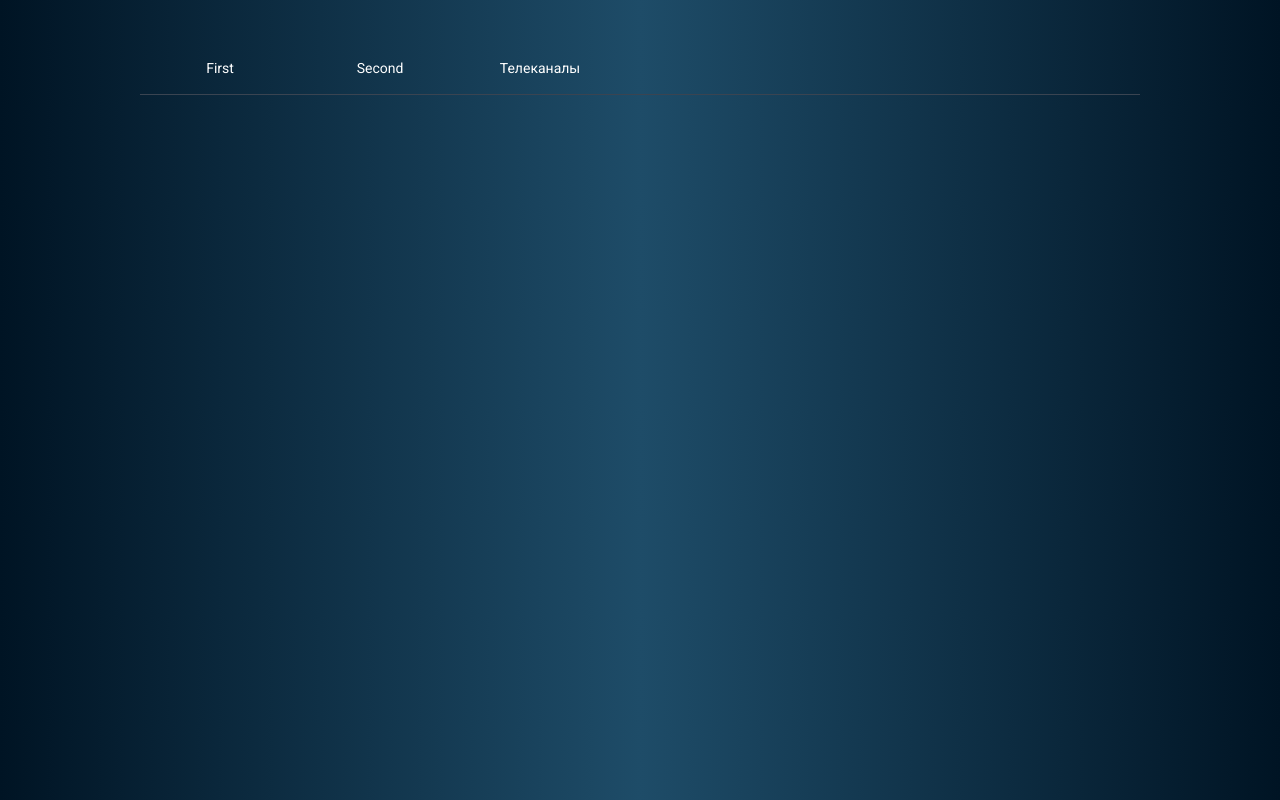
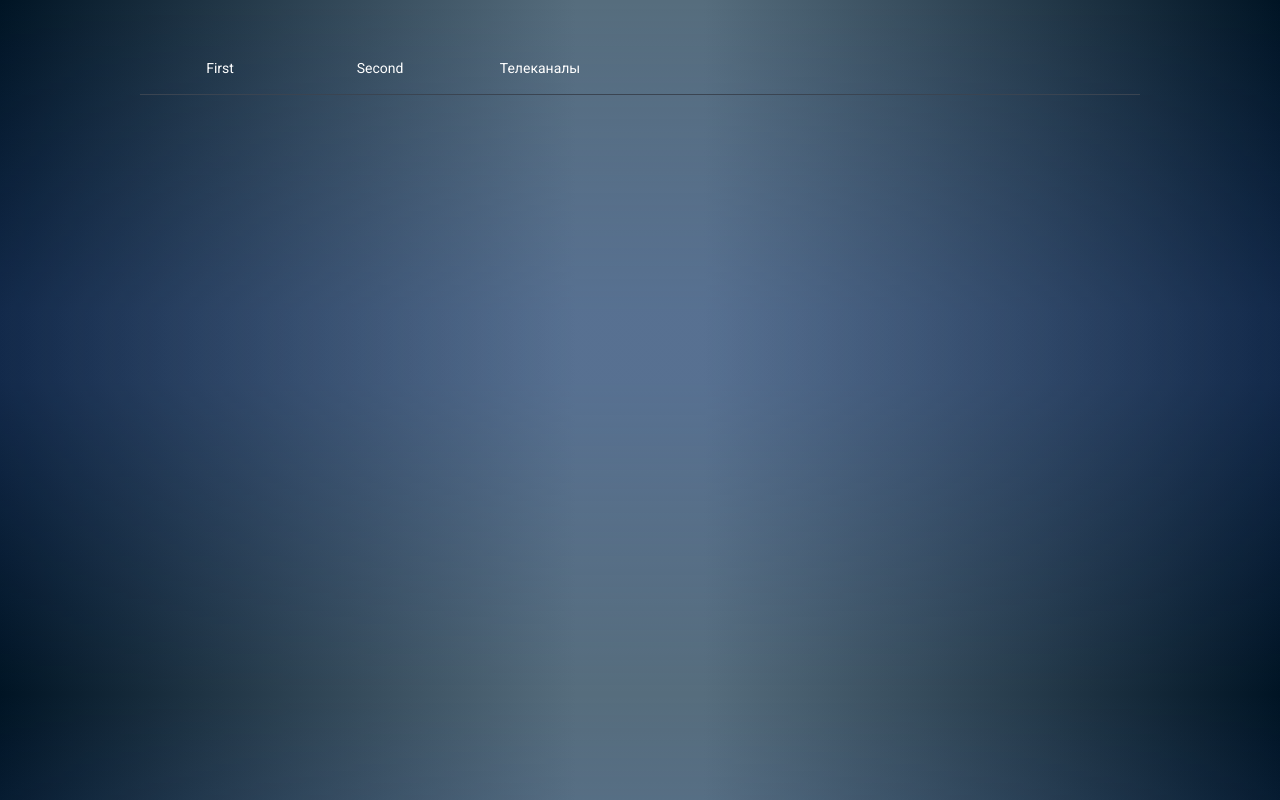
Before and after one commit to pdronenko/mts-test-app, an Angular app: page / in a window 1280 px wide. Built offline with nearby package versions, Linux system fonts and the light colour scheme.

Commit message:
update background gradients

```diff
--- a/src/styles.scss
+++ b/src/styles.scss
@@ -2,7 +2,10 @@
 @import url('https://fonts.googleapis.com/css2?family=Roboto:wght@300;400;700&display=swap');
 
 body {
-  background: linear-gradient(90deg, rgba(0,20,36,1) 0%, rgba(30,76,104,1) 50%, rgba(0,20,36,1) 100%);
+  min-height: 80vh;
+  background:
+  linear-gradient(180deg, rgba(0,20,36,0) 0%, rgba(92,127,227,0.2) 45%, rgba(92,127,227,0.2) 55%, rgba(0,20,36,0) 100%),
+    linear-gradient(90deg, rgba(0,20,36,1) 0%, rgba(86,109,125,1) 45%, rgba(86,109,125,1) 55%, rgba(0,20,36,1) 100%);
   font-family: 'Roboto', Arial, sans-serif;
 }
 
```
